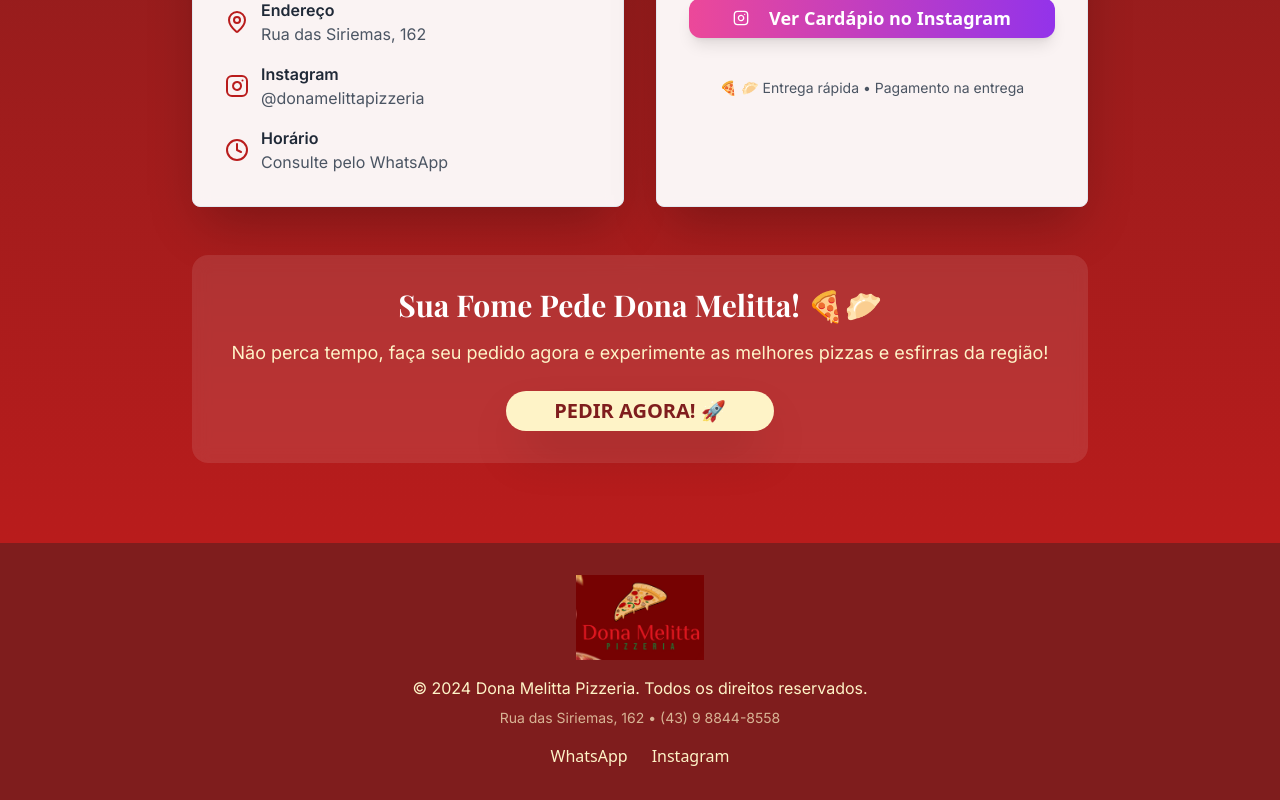
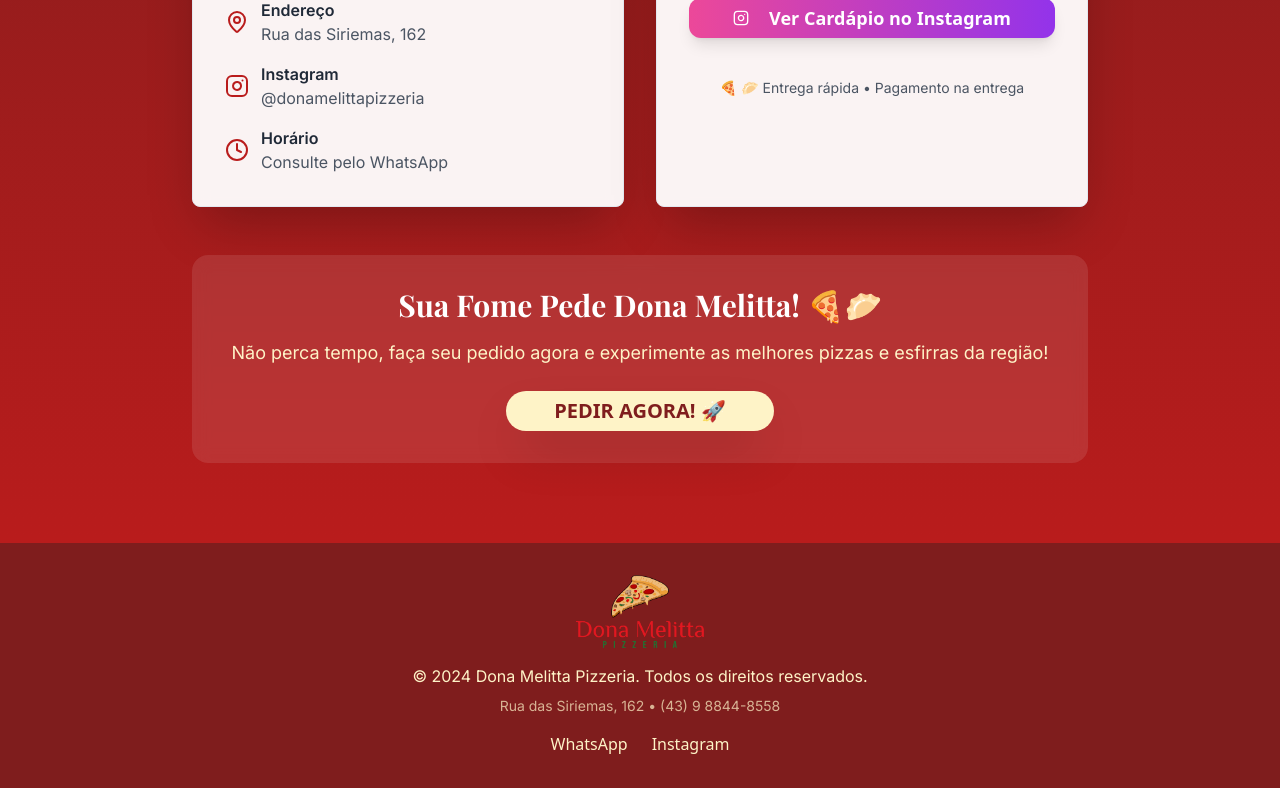
Before and after one commit to pfrsousa2010/melitta-pizza-bliss, a React (Vite) app: page / in a window 1280 px wide. Shown: the part 3055-3855 px from the top of the page. Built offline with nearby package versions, Linux system fonts and the light colour scheme.

Commit message:
Replace footer logo
Update the logo in the footer component with the new logo provided.

```diff
--- a/src/components/Footer.tsx
+++ b/src/components/Footer.tsx
@@ -6,7 +6,7 @@ const Footer = () => {
         <div className="text-center">
           <div className="mb-4">
             <img
-              src="/lovable-uploads/828fb5c6-8923-483f-ad22-566fc1590595.png"
+              src="/lovable-uploads/9485b1dd-49a5-4023-8dff-1333579d37f6.png"
               alt="Dona Melitta Pizzeria Logo"
               className="w-32 h-auto mx-auto opacity-90"
             />
```
